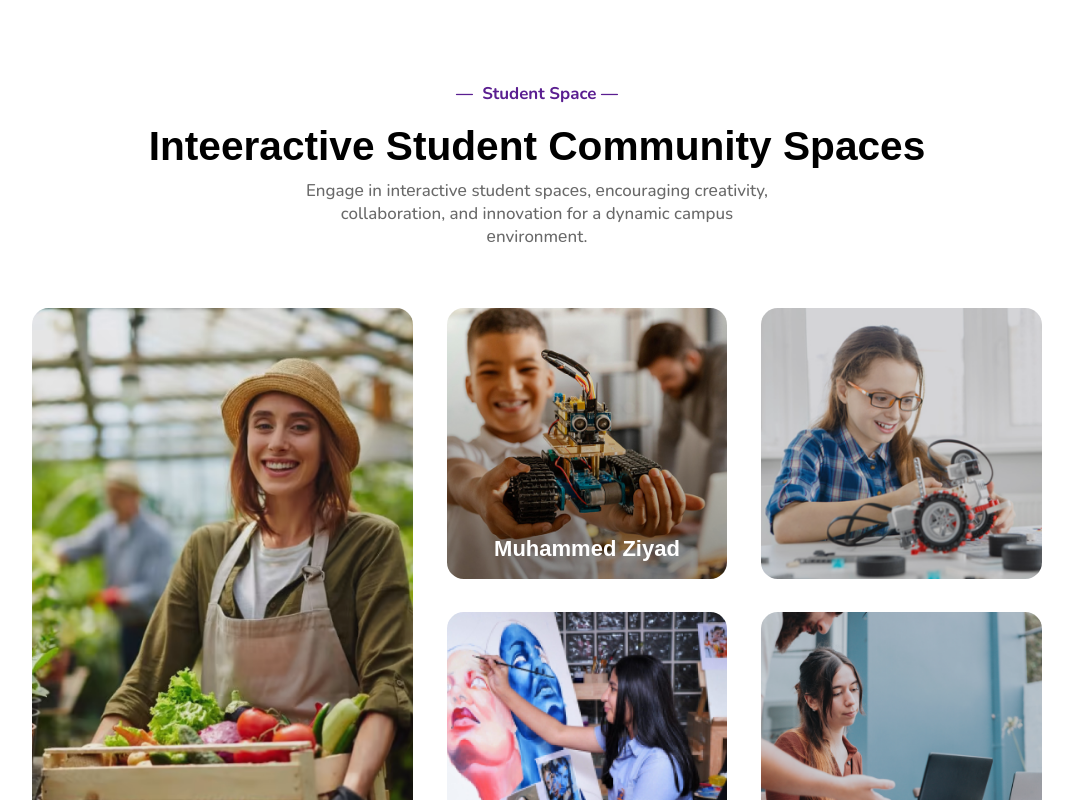
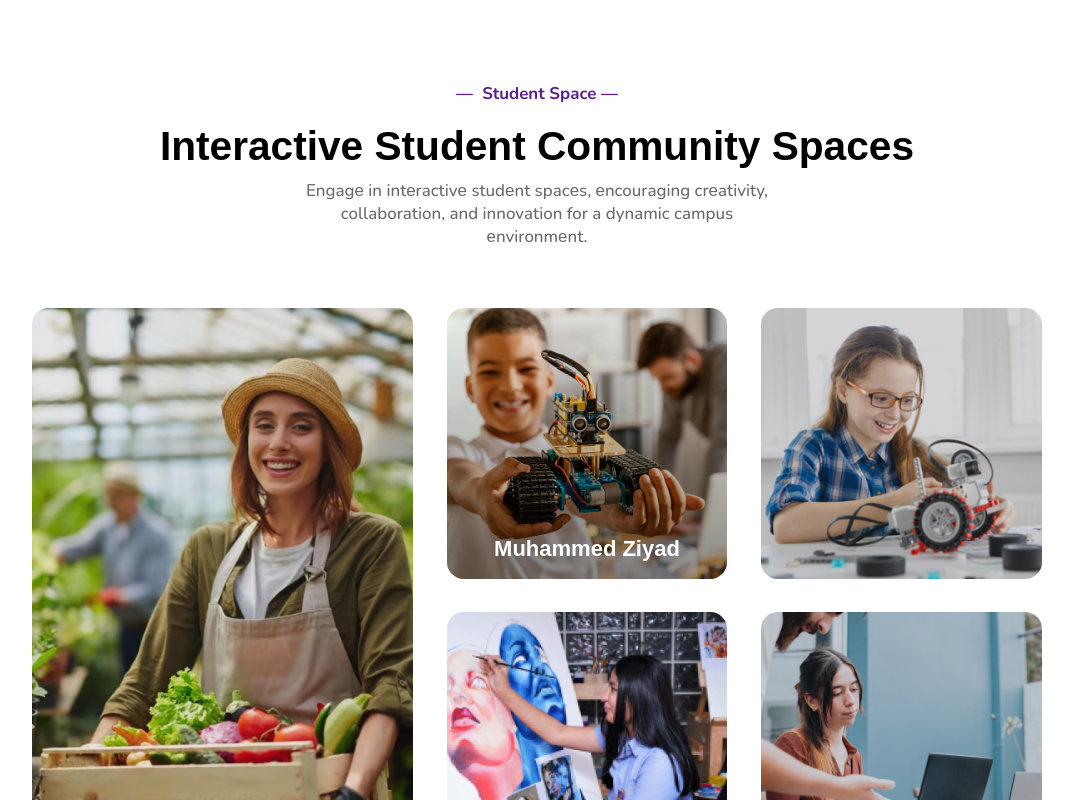
Before and after one commit to lazim-mv/brightLine, a Next.js app: page / in a window 1280 px wide. Shown: the part 4740-5540 px from the top of the page, without its empty margins (103-1176 px from the left). Built offline with nearby package versions, Linux system fonts and the light colour scheme; a web font is replaced by a local one.

Commit message:
0.0.9 contentUpdate

```diff
--- a/src/app/contents/Contents.js
+++ b/src/app/contents/Contents.js
@@ -144,7 +144,7 @@ const container5Data = {
 
 const container6Data = {
   sectionName: "Student Space",
-  sectionTitle: "Inteeractive Student Community Spaces",
+  sectionTitle: "Interactive Student Community Spaces",
   description:
     "Engagе in intеractivе studеnt spacеs, еncouraging crеativity, collaboration, and innovation for a dynamic campus еnvironmеnt.",
   buttonText: "Know more",
--- a/src/app/globals.css
+++ b/src/app/globals.css
@@ -657,6 +657,8 @@ a {
 
 .item1 img {
   /* height: 44.27083333333333vw; */
+  object-fit: cover;
+  object-position: top;
 }
 
 .item1 {
```
